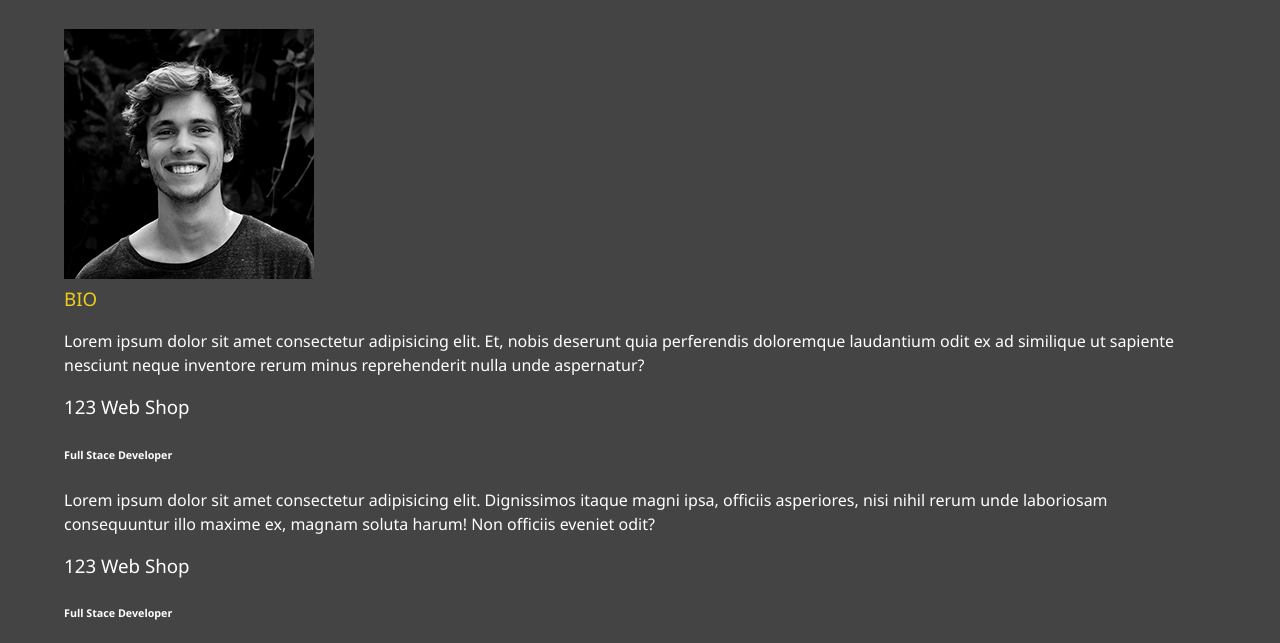
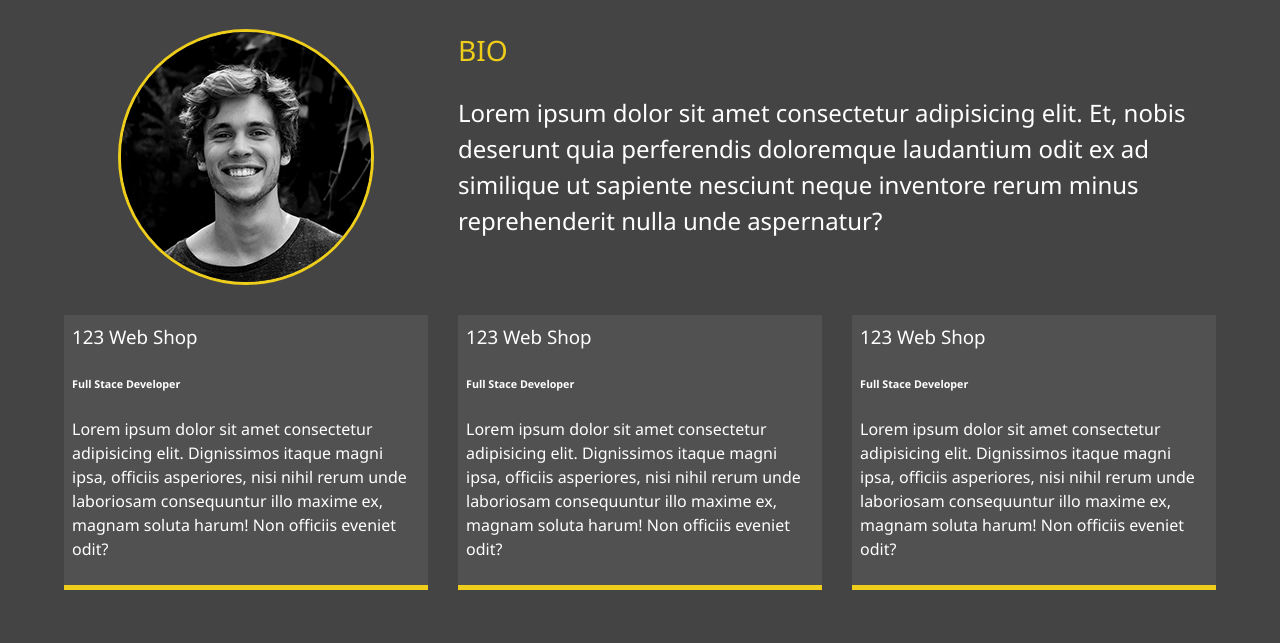
Before and after one commit to gstavr/modern_portfolio, a website: page dist/about.html in a window 1280 px wide. Shown: the part 253-896 px from the top of the page. Drawn offline with Linux system fonts and the light colour scheme.

Commit message:
About Page

```diff
--- a/scss/_mobile.scss
+++ b/scss/_mobile.scss
@@ -45,6 +45,11 @@
       height: 150px;
     }
   }
+
+  .about-info {
+    grid-template-areas: "bioimage" "bio" "job1" "job2" "job3";
+    grid-template-columns: 1fr;
+  }
 }
 
 // Smart phones
--- a/scss/main.scss
+++ b/scss/main.scss
@@ -1,6 +1,6 @@
 @import "config";
 @import "menu";
-@import "mobile";
+
 * {
   box-sizing: border-box;
 }
@@ -50,6 +50,7 @@ header {
 main {
   padding: 4rem;
   height: 100%;
+  min-height: calc(100vh-60px);
   .icons {
     margin-top: 1rem;
     a {
@@ -68,3 +69,50 @@ main {
     }
   }
 }
+
+.about-info {
+  display: grid;
+  grid-gap: 30px;
+  grid-template-areas: "bioimage bio bio" "job1 job2 job3";
+  grid-template-columns: repeat(3, 1fr);
+
+  .bio-image {
+    grid-area: bioimage;
+    margin: auto;
+    border-radius: 50%;
+    border: $secondary-color 3px solid;
+  }
+
+  .bio {
+    grid-area: bio;
+    font-size: 1.5rem;
+  }
+
+  .job-1 {
+    grid-area: job1;
+  }
+
+  .job-2 {
+    grid-area: job2;
+  }
+
+  .job-3 {
+    grid-area: job3;
+  }
+
+  .job {
+    background: lighten($primary-color, 5);
+    padding: 0.5rem;
+    border-bottom: $secondary-color 5px solid;
+  }
+}
+
+#main-footer {
+  text-align: center;
+  padding: 1rem;
+  background: darken($color: $primary-color, $amount: 10);
+  color: set-text-color($primary-color);
+  height: 60px;
+}
+
+@import "mobile";
```
Also changed, not shown: dist/css/main.css.
